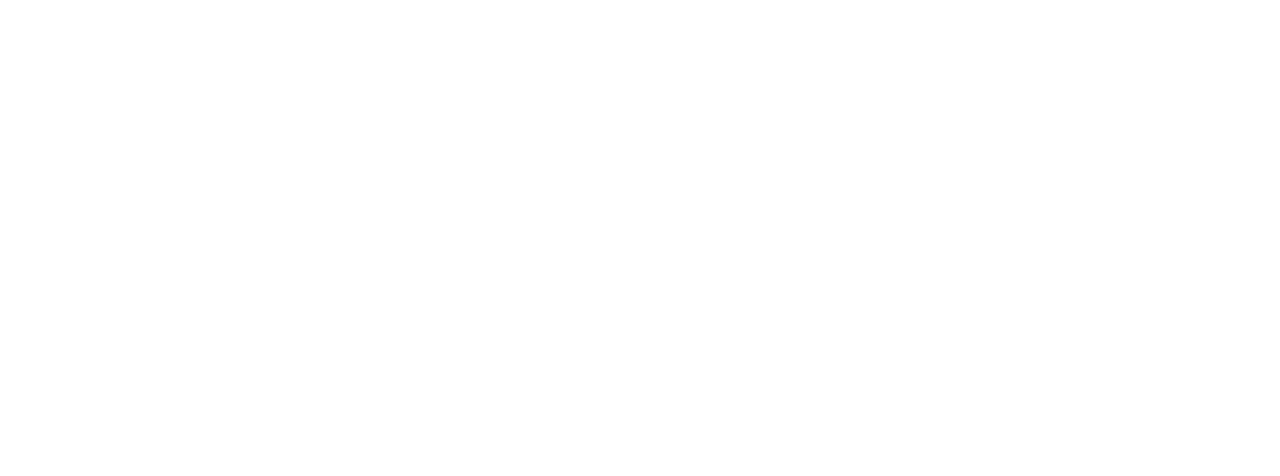
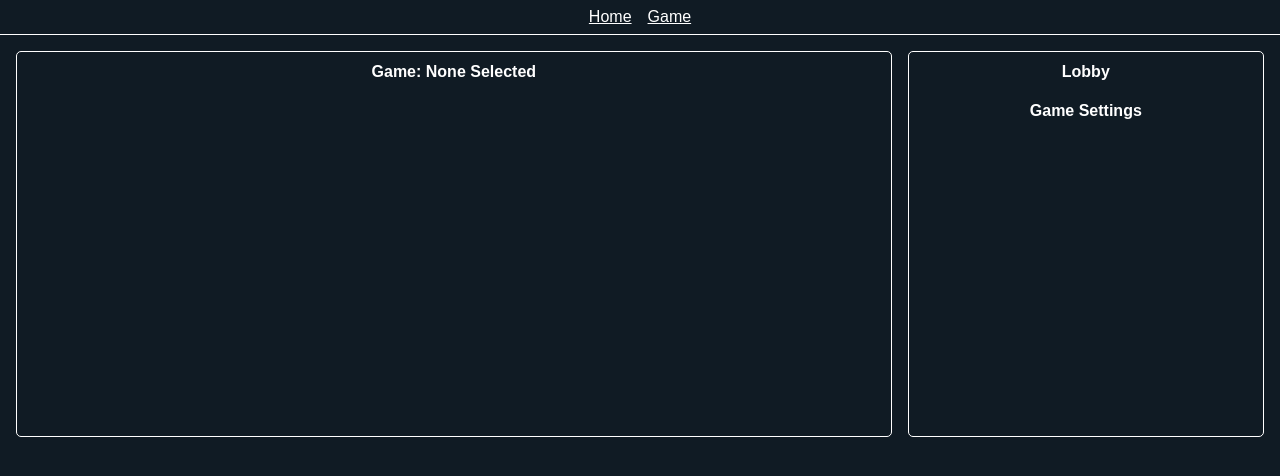
Before and after one commit to bmckay18/Xyla, a website built with Vite: page frontend/index.html in a window 1280 px wide. Built offline with nearby package versions, Linux system fonts and the light colour scheme.

Commit message:
Example design implementation

```diff
--- a/frontend/index.html
+++ b/frontend/index.html
@@ -8,5 +8,25 @@
   <body>
     <div id="app"></div>
     <script type="module" src="/src/main.ts"></script>
+
+    <div class="header">
+      <a href="./index.html">Home</a>
+      <a href="./index.html">Game</a>
+    </div>
+
+    <div class="main-section">
+      <div class="game-area">
+        <h1>Game: None Selected</h1>
+      </div>
+      <div class="lobby-section">
+        <div class="lobby">
+          <h1>Lobby</h1>
+        </div>
+        <div class="settings">
+          <h1>Game Settings</h1>
+        </div>
+      </div>
+    </div>
+
   </body>
 </html>
--- a/frontend/src/style.css
+++ b/frontend/src/style.css
@@ -0,0 +1,57 @@
+body {
+    margin: 0px;
+    background-color: #101B24;
+    color: white;
+    font-size: 16px;
+    font-family:Arial, Helvetica, sans-serif
+}
+
+.header {
+    border-bottom: 1px solid white;
+    display: flex;
+    justify-content: center;
+    padding: 0.5rem 0;
+    gap: 1rem;
+}
+
+.header a {
+    color:white;
+}
+
+.main-section {
+    display: flex;
+    margin: 1rem;
+    gap: 1rem;
+}
+
+@media (max-width: 600px) {
+    .main-section {
+        flex-direction: column;
+        align-items: center;
+    }
+}
+
+.game-area {
+    display: flex;
+    justify-content:center;
+    width: 70%;
+    border: 1px solid white;
+    border-radius: 5px;
+    min-height: 30vw;
+}
+
+.lobby,
+.settings {
+    display:flex;
+    justify-content: center;
+}
+
+.lobby-section {
+    border: 1px solid white;
+    border-radius: 5px;
+    flex: 1;
+}
+
+h1 {
+    font-size: inherit;
+}
```
